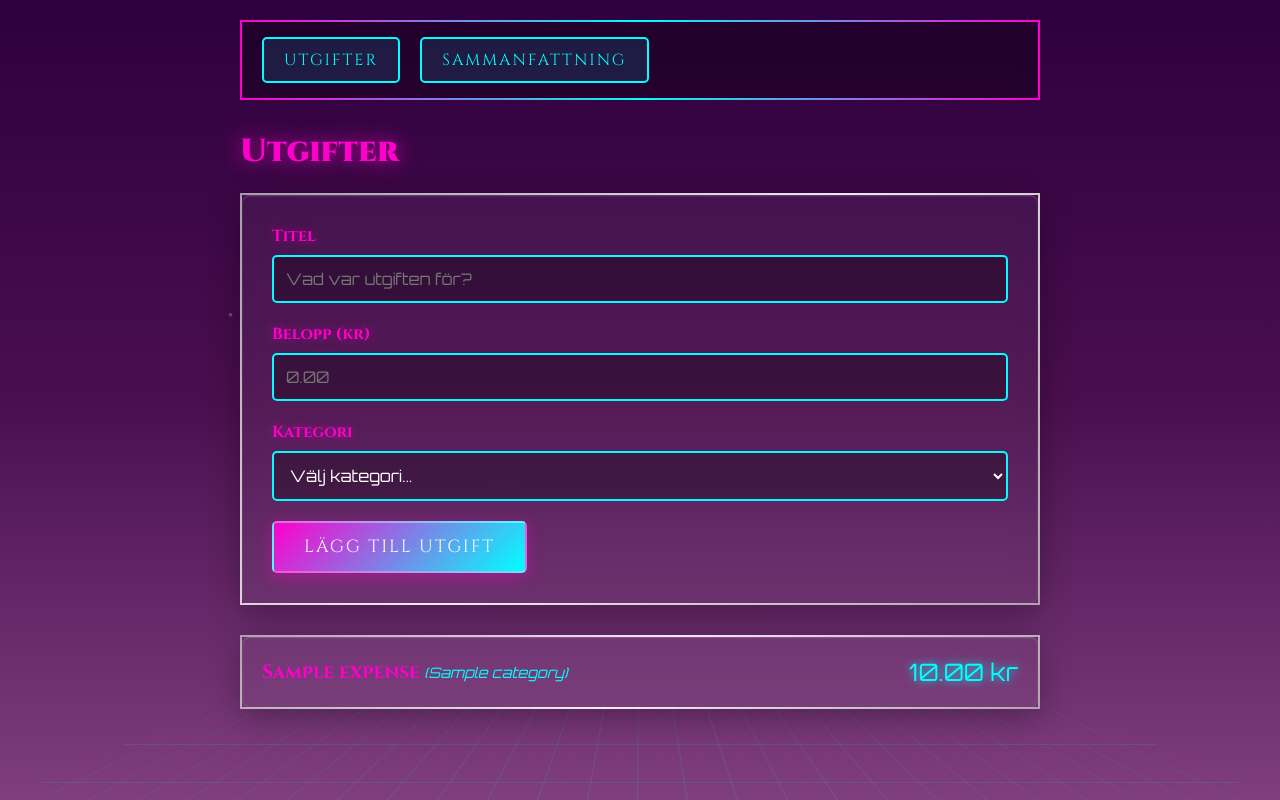
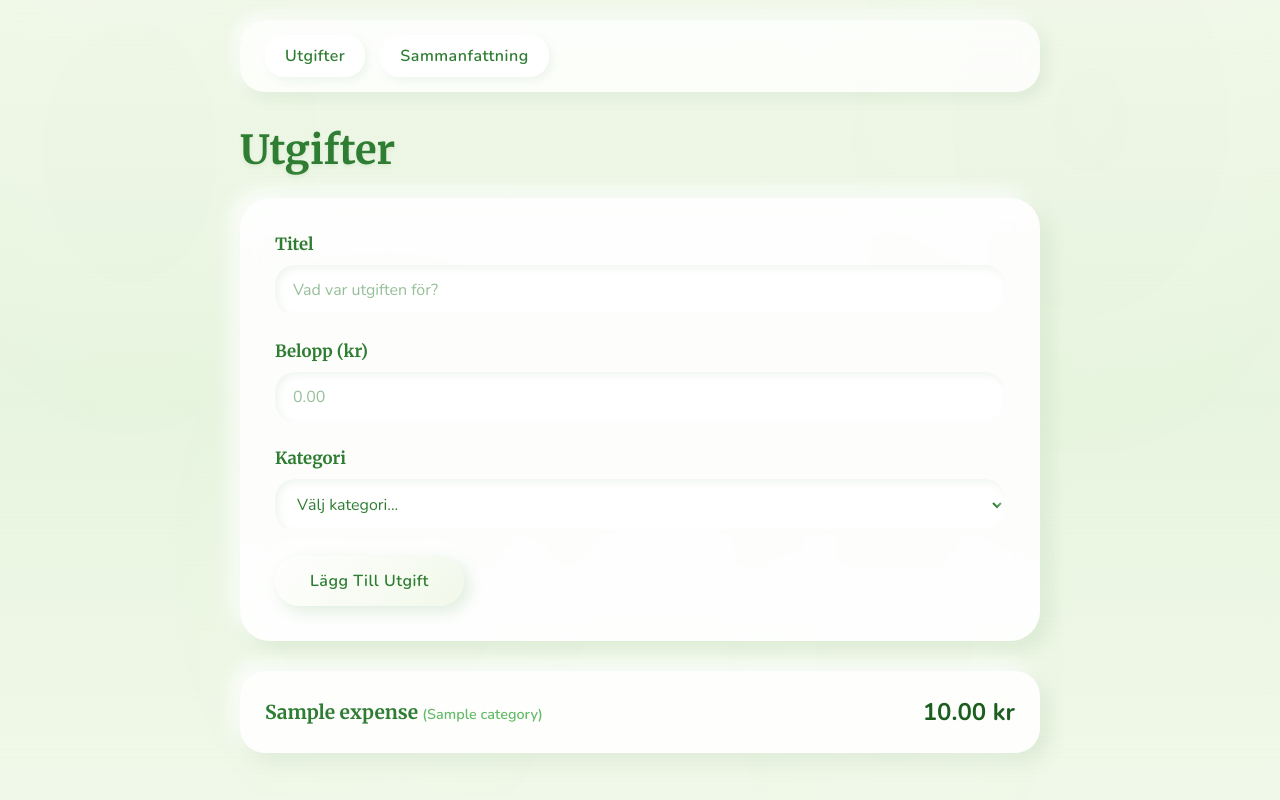
Before and after one commit to itsimonfredlingjack/grupp-ett-github, a Flask app: template src/expense_tracker/templates/expense_tracker/index.html in a window 1280 px wide. Run offline with Flask 3, Linux system fonts and the light colour scheme; the template is opened without the code that fills it: most values are stand-ins (such as "Sample title", 1, 10 or a date in 2020).

Commit message:
GE-64: Reskin to Organic/Biophilic Design theme
- Updated newsflash base.html with biophilic design
- Updated expense_tracker base.html with biophilic design
- Replaced Cinzel/Orbitron fonts with Merriweather/Nunito
- Changed colors: Forest green (#2E7D32), terracotta (#D84315)
- Implemented neumorphism for cards/panels
- Added monstera leaf shadows in background
- Rounded corners on all elements
- Soft, organic animations instead of neon effects
- All tests pass (370 passed)
- Linting clean

Co-Authored-By: Claude Sonnet 4.5 <noreply@anthropic.com>

```diff
--- a/src/expense_tracker/templates/expense_tracker/base.html
+++ b/src/expense_tracker/templates/expense_tracker/base.html
@@ -4,7 +4,7 @@
     <meta charset="UTF-8">
     <meta name="viewport" content="width=device-width, initial-scale=1.0">
     <title>{% block title %}ExpenseTracker{% endblock %}</title>
-    <link href="https://fonts.googleapis.com/css2?family=Cinzel:wght@400;700;900&family=Orbitron:wght@400;700;900&display=swap" rel="stylesheet">
+    <link href="https://fonts.googleapis.com/css2?family=Merriweather:wght@400;700;900&family=Nunito:wght@400;600;700&display=swap" rel="stylesheet">
     <style>
         * {
             margin: 0;
@@ -12,33 +12,32 @@
             box-sizing: border-box;
         }
 
-        @keyframes twinkle {
-            0%, 100% { opacity: 0.3; transform: scale(1); }
-            50% { opacity: 1; transform: scale(1.2); }
+        @keyframes gentle-sway {
+            0%, 100% { transform: translateX(0) rotate(0deg); }
+            50% { transform: translateX(5px) rotate(1deg); }
         }
 
-        @keyframes sparkle {
-            0%, 100% { box-shadow: 0 0 10px #FF00CC, 0 0 20px #00FFFF; }
-            50% { box-shadow: 0 0 20px #FF00CC, 0 0 40px #00FFFF, 0 0 60px #FF00CC; }
+        @keyframes leaf-float {
+            0%, 100% { transform: translateY(0) rotate(0deg); opacity: 0.2; }
+            50% { transform: translateY(-10px) rotate(2deg); opacity: 0.3; }
         }
 
-        @keyframes rainbow-shift {
-            0% { background-position: 0% 50%; }
-            50% { background-position: 100% 50%; }
-            100% { background-position: 0% 50%; }
+        @keyframes soft-glow {
+            0%, 100% { box-shadow: 0 4px 20px rgba(46, 125, 50, 0.1); }
+            50% { box-shadow: 0 6px 30px rgba(46, 125, 50, 0.15); }
         }
 
         body {
             min-height: 100vh;
-            font-family: 'Orbitron', monospace;
-            background: linear-gradient(180deg, #2e003e 0%, #4a0e4e 50%, #7f3f7f 100%);
-            color: #fff;
+            font-family: 'Nunito', sans-serif;
+            background: linear-gradient(180deg, #F1F8E9 0%, #E8F5E0 50%, #F1F8E9 100%);
+            color: #2E7D32;
             position: relative;
             overflow-x: hidden;
             padding: 20px;
         }
 
-        /* Starfield effect */
+        /* Monstera leaf shadows in background */
         body::before {
             content: '';
             position: fixed;
@@ -47,37 +46,35 @@
             width: 100%;
             height: 100%;
             background-image:
-                radial-gradient(2px 2px at 20% 30%, white, transparent),
-                radial-gradient(2px 2px at 60% 70%, white, transparent),
-                radial-gradient(1px 1px at 50% 50%, white, transparent),
-                radial-gradient(1px 1px at 80% 10%, white, transparent),
-                radial-gradient(2px 2px at 90% 60%, white, transparent),
-                radial-gradient(1px 1px at 33% 80%, white, transparent),
-                radial-gradient(1px 1px at 15% 55%, white, transparent);
-            background-size: 200% 200%;
-            background-position: 0% 0%, 100% 100%, 50% 50%, 0% 100%, 100% 0%, 33% 80%, 80% 20%;
-            animation: twinkle 3s ease-in-out infinite;
+                radial-gradient(ellipse 200px 300px at 10% 20%, rgba(46, 125, 50, 0.03), transparent),
+                radial-gradient(ellipse 250px 350px at 85% 15%, rgba(46, 125, 50, 0.04), transparent),
+                radial-gradient(ellipse 180px 280px at 70% 80%, rgba(46, 125, 50, 0.03), transparent),
+                radial-gradient(ellipse 220px 320px at 30% 70%, rgba(46, 125, 50, 0.04), transparent);
+            opacity: 0.5;
             pointer-events: none;
             z-index: 1;
+            animation: leaf-float 8s ease-in-out infinite;
         }
 
-        /* Perspective grid at bottom */
+        /* Subtle texture overlay */
         body::after {
             content: '';
             position: fixed;
-            bottom: 0;
+            top: 0;
             left: 0;
             width: 100%;
-            height: 300px;
+            height: 100%;
             background-image:
-                linear-gradient(0deg, transparent 24%, rgba(255, 0, 204, 0.3) 25%, rgba(255, 0, 204, 0.3) 26%, transparent 27%, transparent 74%, rgba(0, 255, 255, 0.3) 75%, rgba(0, 255, 255, 0.3) 76%, transparent 77%, transparent),
-                linear-gradient(90deg, transparent 24%, rgba(255, 0, 204, 0.3) 25%, rgba(255, 0, 204, 0.3) 26%, transparent 27%, transparent 74%, rgba(0, 255, 255, 0.3) 75%, rgba(0, 255, 255, 0.3) 76%, transparent 77%, transparent);
-            background-size: 50px 50px;
-            transform: perspective(500px) rotateX(60deg);
-            transform-origin: bottom;
-            opacity: 0.4;
+                repeating-linear-gradient(
+                    0deg,
+                    transparent,
+                    transparent 2px,
+                    rgba(46, 125, 50, 0.01) 2px,
+                    rgba(46, 125, 50, 0.01) 4px
+                );
             pointer-events: none;
             z-index: 1;
+            opacity: 0.3;
         }
 
         nav {
@@ -85,46 +82,58 @@
             z-index: 10;
             margin-bottom: 30px;
             display: flex;
-            gap: 20px;
-            background: rgba(0, 0, 0, 0.3);
+            gap: 15px;
+            background: rgba(255, 255, 255, 0.8);
             backdrop-filter: blur(10px);
-            padding: 15px 20px;
-            border-radius: 10px;
-            border: 2px solid;
-            border-image: linear-gradient(90deg, #FF00CC, #00FFFF, #FF00CC) 1;
+            padding: 15px 25px;
+            border-radius: 25px;
+            border: none;
+            box-shadow:
+                5px 5px 15px rgba(46, 125, 50, 0.1),
+                -5px -5px 15px rgba(255, 255, 255, 0.9);
             max-width: 800px;
             margin: 0 auto 30px;
         }
 
         nav a {
-            font-family: 'Cinzel', serif;
-            color: #00FFFF;
+            font-family: 'Nunito', sans-serif;
+            font-weight: 600;
+            color: #2E7D32;
             text-decoration: none;
-            text-transform: uppercase;
-            letter-spacing: 2px;
+            text-transform: capitalize;
+            letter-spacing: 0.5px;
             padding: 10px 20px;
-            border: 2px solid #00FFFF;
-            border-radius: 5px;
-            background: rgba(0, 255, 255, 0.1);
+            border: none;
+            border-radius: 20px;
+            background: rgba(255, 255, 255, 0.9);
+            box-shadow:
+                3px 3px 10px rgba(46, 125, 50, 0.08),
+                -3px -3px 10px rgba(255, 255, 255, 0.9);
             transition: all 0.3s ease;
         }
 
         nav a:hover {
-            background: rgba(255, 0, 204, 0.2);
-            border-color: #FF00CC;
-            color: #FF00CC;
-            animation: sparkle 1s ease infinite;
+            background: rgba(241, 248, 233, 1);
+            box-shadow:
+                inset 2px 2px 6px rgba(46, 125, 50, 0.1),
+                inset -2px -2px 6px rgba(255, 255, 255, 0.8);
+            color: #1B5E20;
         }
 
         h1, h2, h3, h4, h5, h6 {
-            font-family: 'Cinzel', serif;
-            font-weight: 900;
-            color: #FF00CC;
-            text-shadow: 0 0 20px rgba(255, 0, 204, 0.8);
+            font-family: 'Merriweather', serif;
+            font-weight: 700;
+            color: #2E7D32;
+            text-shadow: 0 2px 4px rgba(46, 125, 50, 0.1);
             margin-bottom: 20px;
             position: relative;
             z-index: 10;
+            line-height: 1.4;
         }
+
+        h1 { font-size: 2.5em; }
+        h2 { font-size: 2em; }
+        h3 { font-size: 1.6em; }
 
         .flash-messages {
             position: relative;
@@ -135,26 +144,29 @@
         }
 
         .flash {
-            padding: 15px 20px;
-            border-radius: 10px;
+            padding: 15px 25px;
+            border-radius: 20px;
             margin-bottom: 10px;
             backdrop-filter: blur(10px);
-            border: 2px solid;
-            font-family: 'Orbitron', monospace;
+            border: none;
+            font-family: 'Nunito', sans-serif;
+            font-weight: 600;
         }
 
         .flash.error {
-            background: rgba(255, 0, 100, 0.2);
-            border-color: #FF00CC;
-            color: #FF00CC;
-            box-shadow: 0 0 20px rgba(255, 0, 204, 0.3);
+            background: rgba(216, 67, 21, 0.1);
+            color: #D84315;
+            box-shadow:
+                4px 4px 12px rgba(216, 67, 21, 0.15),
+                -4px -4px 12px rgba(255, 255, 255, 0.8);
         }
 
         .flash.success {
-            background: rgba(0, 255, 200, 0.2);
-            border-color: #00FFFF;
-            color: #00FFFF;
-            box-shadow: 0 0 20px rgba(0, 255, 255, 0.3);
+            background: rgba(46, 125, 50, 0.1);
+            color: #2E7D32;
+            box-shadow:
+                4px 4px 12px rgba(46, 125, 50, 0.15),
+                -4px -4px 12px rgba(255, 255, 255, 0.8);
         }
 
         .expense-list {
@@ -167,20 +179,15 @@
         }
 
         .expense-item {
-            background: rgba(255, 255, 255, 0.05);
+            background: rgba(255, 255, 255, 0.9);
             backdrop-filter: blur(10px);
-            border: 2px solid;
-            border-image: linear-gradient(135deg,
-                rgba(192, 192, 192, 0.8),
-                rgba(255, 255, 255, 0.9),
-                rgba(192, 192, 192, 0.8)
-            ) 1;
-            border-radius: 10px;
+            border: none;
+            border-radius: 25px;
             box-shadow:
-                0 8px 32px rgba(0, 0, 0, 0.3),
-                inset 0 1px 2px rgba(255, 255, 255, 0.2);
-            padding: 20px;
-            margin-bottom: 15px;
+                8px 8px 20px rgba(46, 125, 50, 0.1),
+                -8px -8px 20px rgba(255, 255, 255, 0.9);
+            padding: 25px;
+            margin-bottom: 18px;
             display: flex;
             justify-content: space-between;
             align-items: center;
@@ -188,44 +195,40 @@
         }
 
         .expense-item:hover {
-            animation: sparkle 1s ease infinite;
+            animation: soft-glow 2s ease infinite;
         }
 
         .expense-title {
-            font-family: 'Cinzel', serif;
+            font-family: 'Merriweather', serif;
             font-weight: bold;
-            color: #FF00CC;
+            color: #2E7D32;
             font-size: 1.2em;
         }
 
         .expense-category {
-            font-family: 'Orbitron', monospace;
-            font-style: italic;
-            color: #00FFFF;
+            font-family: 'Nunito', sans-serif;
+            font-style: normal;
+            color: #66BB6A;
             font-size: 0.9em;
+            font-weight: 600;
         }
 
         .expense-amount {
-            font-family: 'Orbitron', monospace;
+            font-family: 'Nunito', sans-serif;
             font-size: 1.5em;
-            color: #00FFFF;
-            text-shadow: 0 0 10px rgba(0, 255, 255, 0.8);
+            font-weight: 700;
+            color: #1B5E20;
         }
 
         form {
-            background: rgba(255, 255, 255, 0.05);
+            background: rgba(255, 255, 255, 0.9);
             backdrop-filter: blur(10px);
-            border: 2px solid;
-            border-image: linear-gradient(135deg,
-                rgba(192, 192, 192, 0.8),
-                rgba(255, 255, 255, 0.9),
-                rgba(192, 192, 192, 0.8)
-            ) 1;
-            border-radius: 10px;
+            border: none;
+            border-radius: 30px;
             box-shadow:
-                0 8px 32px rgba(0, 0, 0, 0.3),
-                inset 0 1px 2px rgba(255, 255, 255, 0.2);
-            padding: 30px;
+                8px 8px 20px rgba(46, 125, 50, 0.1),
+                -8px -8px 20px rgba(255, 255, 255, 0.9);
+            padding: 35px;
             margin-bottom: 30px;
             position: relative;
             z-index: 10;
@@ -234,60 +237,81 @@
         }
 
         .form-group {
-            margin-bottom: 20px;
+            margin-bottom: 25px;
         }
 
         label {
-            font-family: 'Cinzel', serif;
+            font-family: 'Merriweather', serif;
             display: block;
-            margin-bottom: 8px;
-            font-weight: bold;
-            color: #FF00CC;
-            text-shadow: 0 0 10px rgba(255, 0, 204, 0.5);
+            margin-bottom: 10px;
+            font-weight: 700;
+            color: #2E7D32;
+            font-size: 1.05em;
         }
 
         input, select {
             width: 100%;
-            padding: 12px;
-            background: rgba(0, 0, 0, 0.3);
-            border: 2px solid #00FFFF;
-            border-radius: 5px;
-            color: #fff;
-            font-family: 'Orbitron', monospace;
+            padding: 14px 18px;
+            background: rgba(255, 255, 255, 0.8);
+            border: none;
+            border-radius: 20px;
+            color: #2E7D32;
+            font-family: 'Nunito', sans-serif;
             font-size: 1em;
+            box-shadow:
+                inset 3px 3px 8px rgba(46, 125, 50, 0.08),
+                inset -3px -3px 8px rgba(255, 255, 255, 0.9);
         }
 
         input:focus, select:focus {
             outline: none;
-            border-color: #FF00CC;
-            box-shadow: 0 0 20px rgba(255, 0, 204, 0.5);
+            box-shadow:
+                inset 4px 4px 10px rgba(46, 125, 50, 0.12),
+                inset -4px -4px 10px rgba(255, 255, 255, 0.8);
+        }
+
+        input::placeholder {
+            color: rgba(46, 125, 50, 0.5);
         }
 
         button {
-            font-family: 'Cinzel', serif;
-            background: linear-gradient(135deg, #FF00CC, #00FFFF);
-            color: #fff;
-            border: 2px solid rgba(255, 255, 255, 0.3);
-            padding: 12px 30px;
-            border-radius: 5px;
+            font-family: 'Nunito', sans-serif;
+            font-weight: 600;
+            background: linear-gradient(135deg, rgba(255, 255, 255, 0.9), rgba(241, 248, 233, 1));
+            color: #2E7D32;
+            border: none;
+            padding: 14px 35px;
+            border-radius: 30px;
             cursor: pointer;
-            font-size: 1.1em;
-            text-transform: uppercase;
-            letter-spacing: 2px;
+            font-size: 1em;
+            text-transform: capitalize;
+            letter-spacing: 0.5px;
             transition: all 0.3s ease;
-            box-shadow: 0 4px 15px rgba(255, 0, 204, 0.4);
+            box-shadow:
+                5px 5px 15px rgba(46, 125, 50, 0.15),
+                -5px -5px 15px rgba(255, 255, 255, 0.9);
         }
 
         button:hover {
-            animation: sparkle 1s ease infinite;
-            transform: scale(1.05);
+            box-shadow:
+                inset 4px 4px 10px rgba(46, 125, 50, 0.1),
+                inset -4px -4px 10px rgba(255, 255, 255, 0.8);
+            transform: translateY(-2px);
+        }
+
+        button:active {
+            box-shadow:
+                inset 6px 6px 12px rgba(46, 125, 50, 0.15),
+                inset -6px -6px 12px rgba(255, 255, 255, 0.7);
+            transform: translateY(0);
         }
 
         .total {
-            font-family: 'Orbitron', monospace;
+            font-family: 'Merriweather', serif;
             font-size: 3em;
-            color: #00FFFF;
-            text-shadow: 0 0 30px rgba(0, 255, 255, 0.8);
+            font-weight: 900;
+            color: #2E7D32;
+            text-shadow: 0 2px 4px rgba(46, 125, 50, 0.2);
             margin: 30px 0;
             text-align: center;
             position: relative;
@@ -295,11 +319,12 @@
         }
 
         .empty-message {
-            font-family: 'Orbitron', monospace;
-            font-style: italic;
-            color: #FF00CC;
+            font-family: 'Nunito', sans-serif;
+            font-style: normal;
+            color: #66BB6A;
             text-align: center;
             font-size: 1.2em;
+            font-weight: 600;
             position: relative;
             z-index: 10;
         }
```
Also changed, not shown: CURRENT_TASK.md (+36 -34 lines), src/sejfa/newsflash/presentation/templates/base.html (+147 -119 lines).
